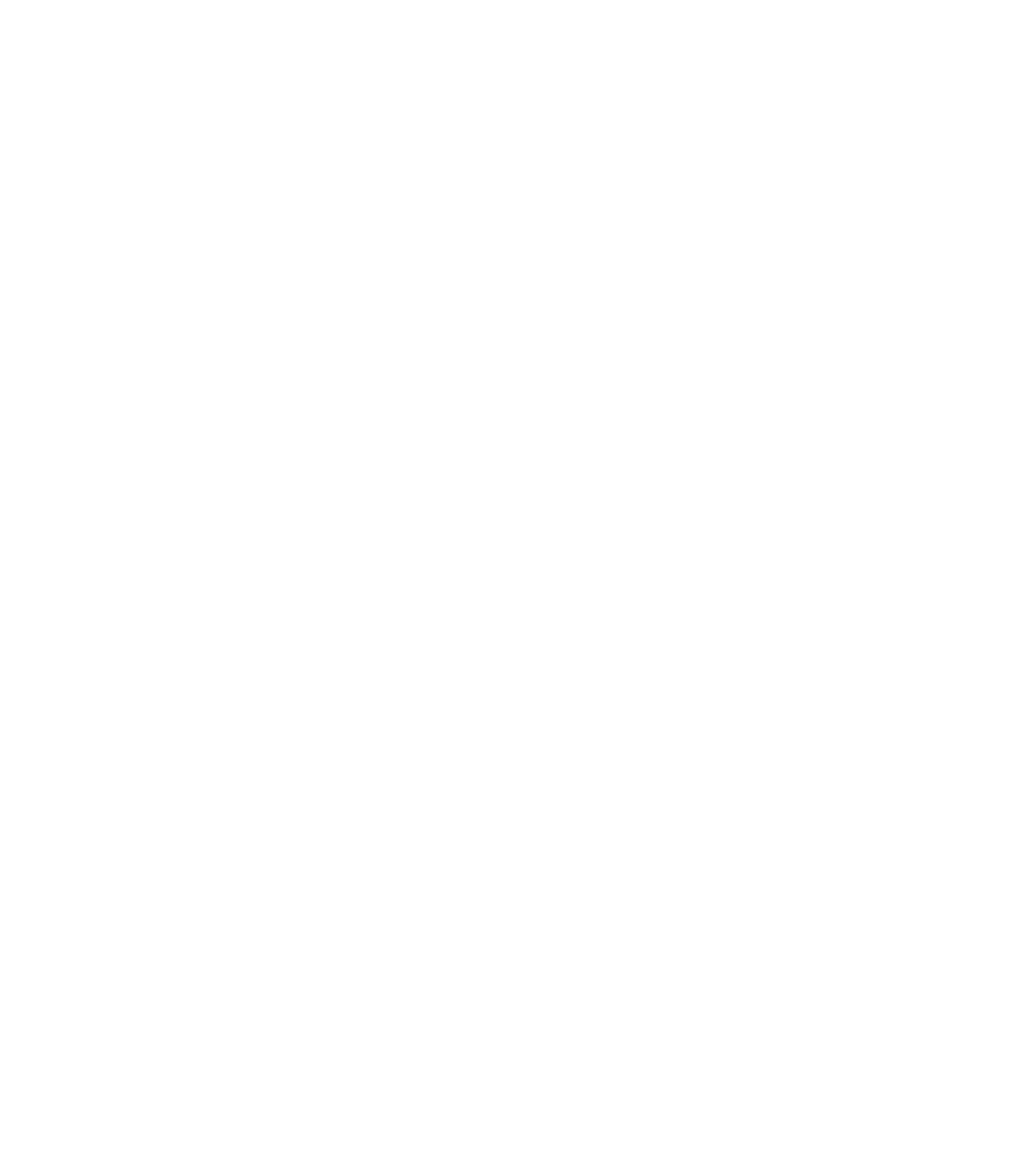
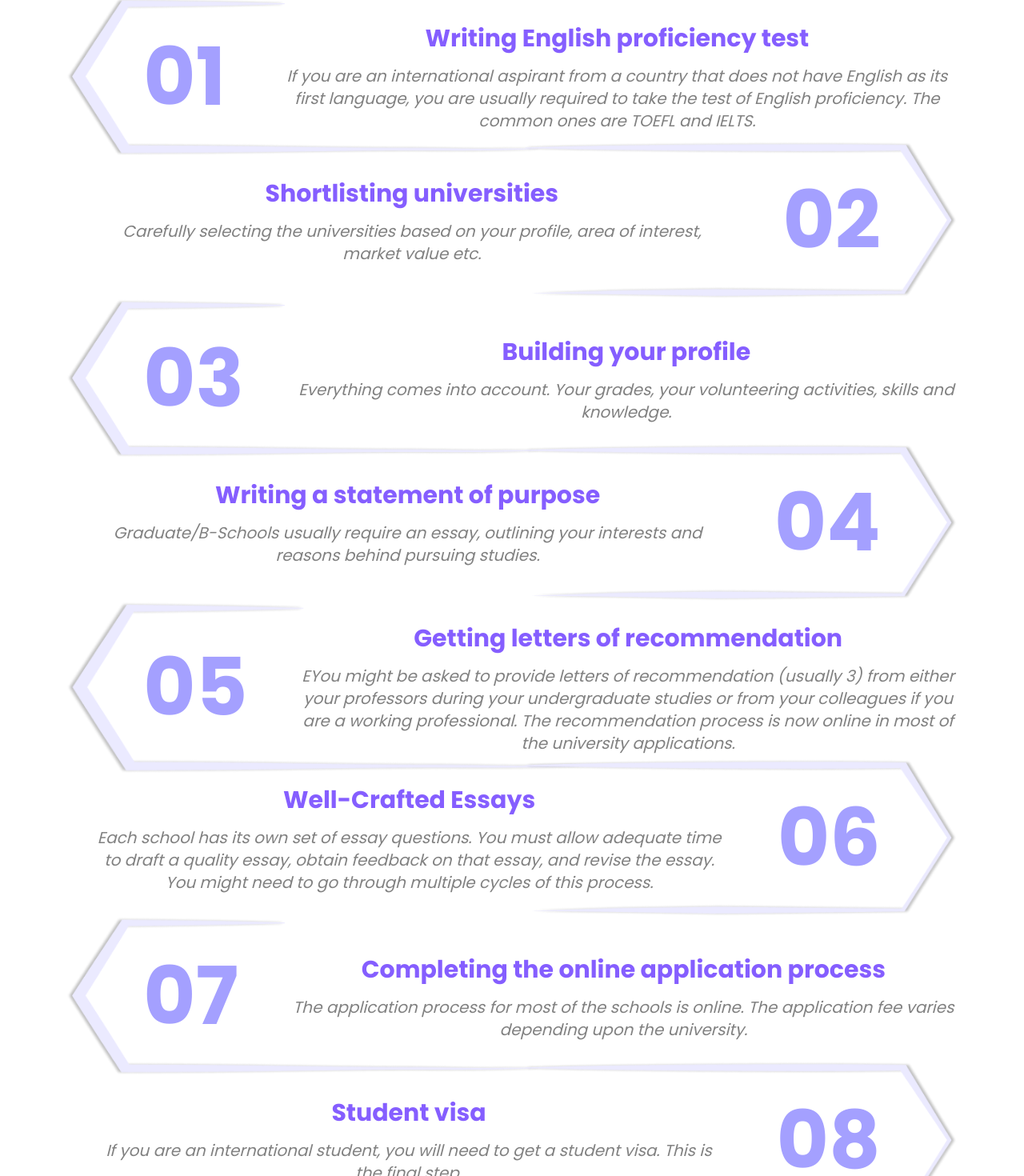
Before and after one commit to Kathirvel15/ReactJs-First-Project, a React (Create React App) app: page / in a window 1280 px wide. Shown: the part 1284-2754 px from the top of the page at 80% size. Before the commit the page ends 1281 px from the top, so only its background shows below. Built offline with nearby package versions, Linux system fonts and the light colour scheme.

Commit message:
Section-3 Added

```diff
--- a/src/1stfolder/acs.js
+++ b/src/1stfolder/acs.js
@@ -45,6 +45,115 @@
         <p>The process in general involves the following steps:</p>
       </div>
     </section>
+    {/*THIRD SECTION*/}
+    <section class="ACS-section-3">
+      <div class="ACS-section-2-image-section">
+        <div class="ACS-section-2-image-section-innerpart-1">
+          <h1>01</h1>
+        </div>
+        <div class="ACS-section-2-image-section-innerpart-2">
+          <h2>Writing English proficiency test</h2>
+          <p>
+            If you are an international aspirant from a country that does not
+            have English as its first language, you are usually required to take
+            the test of English proficiency. The common ones are TOEFL and
+            IELTS.
+          </p>
+        </div>
+      </div>
+      <div class="ACS-section-3-image-section">
+        <div class="ACS-section-3-image-section-innerpart-2">
+          <h2>Shortlisting universities</h2>
+          <p>
+            Carefully selecting the universities based on your profile, area of
+            interest, market value etc.
+          </p>
+        </div>
+        <div class="ACS-section-3-image-section-innerpart-1">
+          <h1>02</h1>
+        </div>
+      </div>
+
+      <div class="ACS-section-2-image-section">
+        <div class="ACS-section-2-image-section-innerpart-1">
+          <h1>03</h1>
+        </div>
+        <div class="ACS-section-2-image-section-innerpart-2">
+          <h2>Building your profile</h2>
+          <p>
+            Everything comes into account. Your grades, your volunteering
+            activities, skills and knowledge.
+          </p>
+        </div>
+      </div>
+      <div class="ACS-section-3-image-section">
+        <div class="ACS-section-3-image-section-innerpart-2">
+          <h2>Writing a statement of purpose</h2>
+          <p>
+            Graduate/B-Schools usually require an essay, outlining your
+            interests and reasons behind pursuing studies.
+          </p>
+        </div>
+        <div class="ACS-section-3-image-section-innerpart-1">
+          <h1>04</h1>
+        </div>
+      </div>
+
+      <div class="ACS-section-2-image-section">
+        <div class="ACS-section-2-image-section-innerpart-1">
+          <h1>05</h1>
+        </div>
+        <div class="ACS-section-2-image-section-innerpart-2">
+          <h2>Getting letters of recommendation</h2>
+          <p>
+            EYou might be asked to provide letters of recommendation (usually 3)
+            from either your professors during your undergraduate studies or
+            from your colleagues if you are a working professional. The
+            recommendation process is now online in most of the university
+            applications.
+          </p>
+        </div>
+      </div>
+      <div class="ACS-section-3-image-section">
+        <div class="ACS-section-3-image-section-innerpart-2">
+          <h2>Well-Crafted Essays</h2>
+          <p>
+            Each school has its own set of essay questions. You must allow
+            adequate time to draft a quality essay, obtain feedback on that
+            essay, and revise the essay. You might need to go through multiple
+            cycles of this process.
+          </p>
+        </div>
+        <div class="ACS-section-3-image-section-innerpart-1">
+          <h1>06</h1>
+        </div>
+      </div>
+
+      <div class="ACS-section-2-image-section">
+        <div class="ACS-section-2-image-section-innerpart-1">
+          <h1>07</h1>
+        </div>
+        <div class="ACS-section-2-image-section-innerpart-2">
+          <h2>Completing the online application process</h2>
+          <p>
+            The application process for most of the schools is online. The
+            application fee varies depending upon the university.
+          </p>
+        </div>
+      </div>
+      <div class="ACS-section-3-image-section">
+        <div class="ACS-section-3-image-section-innerpart-2">
+          <h2>Student visa</h2>
+          <p>
+            If you are an international student, you will need to get a student
+            visa. This is the final step.
+          </p>
+        </div>
+        <div class="ACS-section-3-image-section-innerpart-1">
+          <h1>08</h1>
+        </div>
+      </div>
+    </section>
   </>
 );
 export default greek;
```
